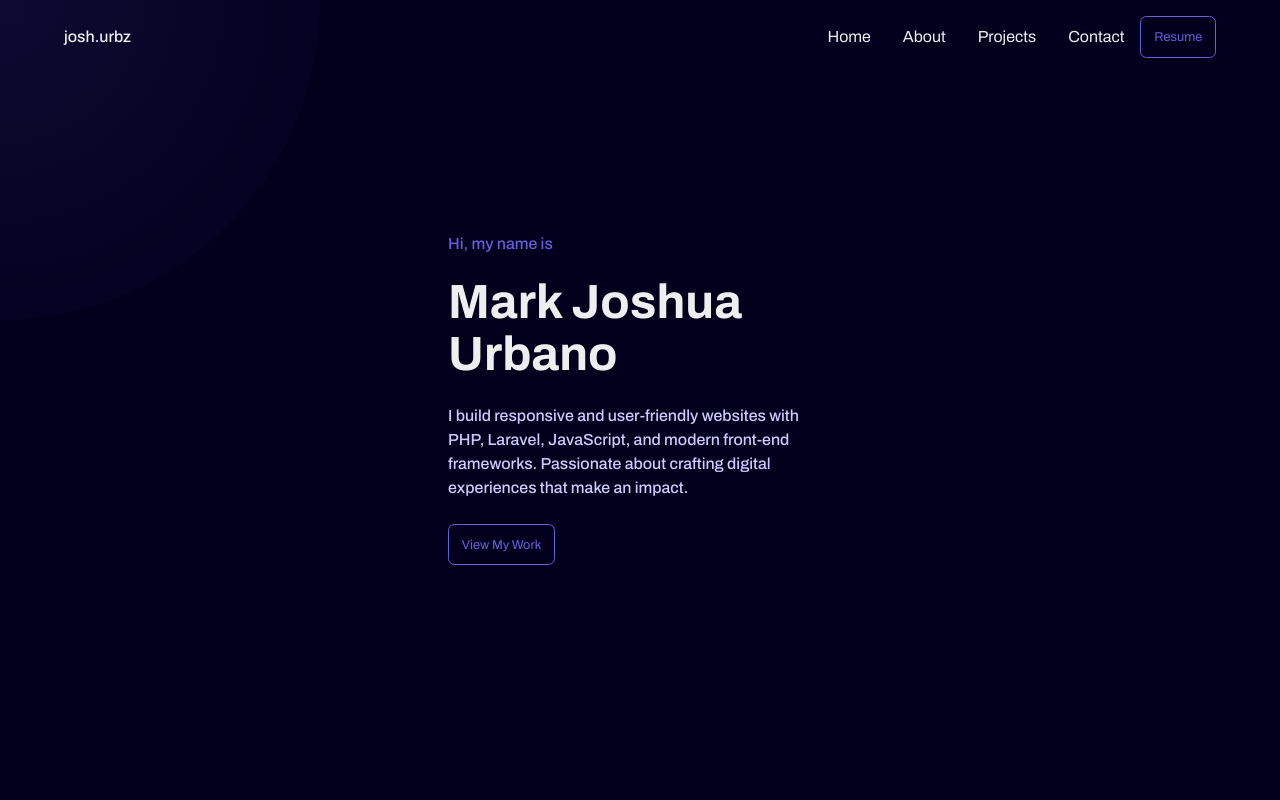
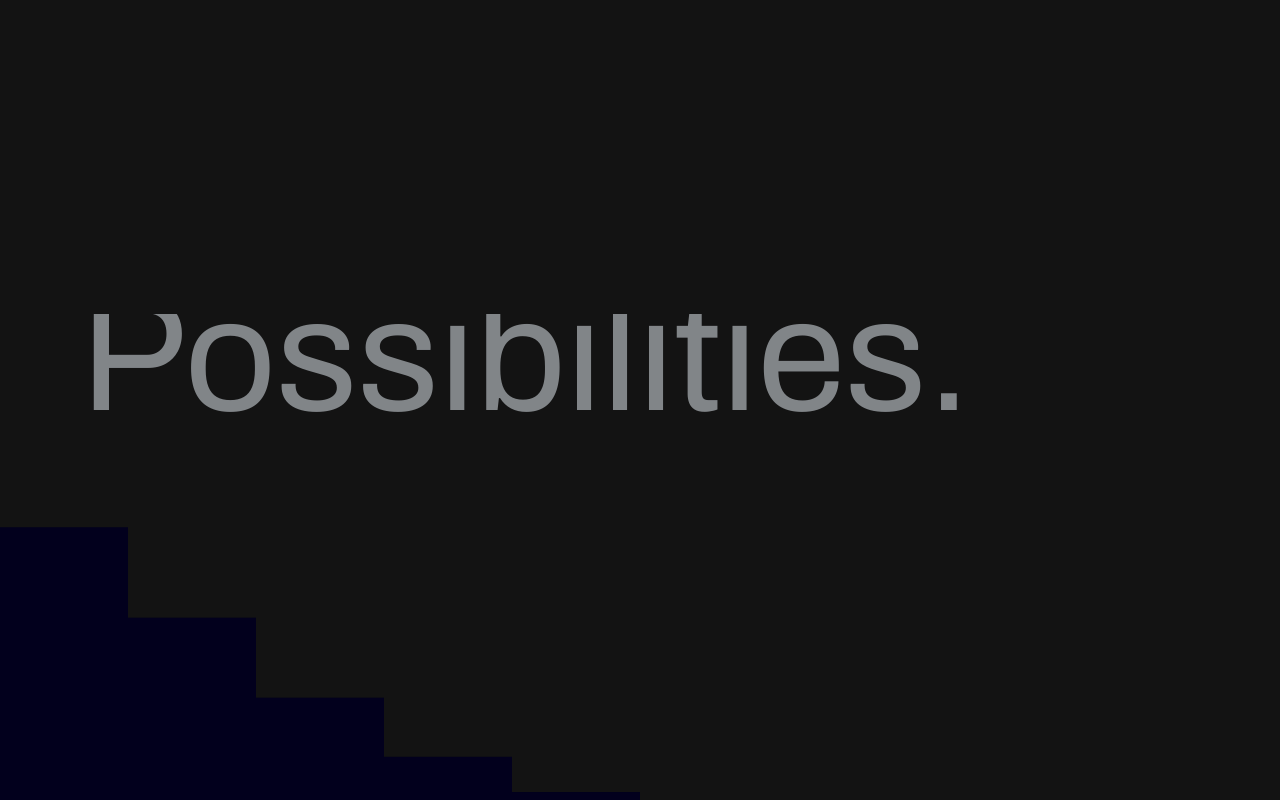
Before and after one commit to Josh-yy/my-portfolio, a React (Vite) app: page / in a window 1280 px wide. Shown: the top 800 px of the page. Built offline with nearby package versions, Linux system fonts and the light colour scheme.

Commit message:
feature: add preloader

```diff
--- a/src/App.jsx
+++ b/src/App.jsx
@@ -2,6 +2,7 @@ import Navigation from './NavigationBar/Navigation.jsx'
 import CursorEffect from './CursorEffect/CursorEffect.jsx'
 import Section from './Section/Section.jsx'
 import Landing from './Landing/Landing.jsx'
+import Loading from './Loading/Loading.jsx'
 import AboutMe from './AboutMe/AboutMe.jsx'
 import Projects from './Projects/Projects.jsx'
 import './index.css'
@@ -11,6 +12,7 @@ function App() {
   return (
     <>
       <main>
+        <Loading></Loading>
         <CursorEffect></CursorEffect>
 
         <Navigation></Navigation>
--- /dev/null
+++ b/src/Loading/Loading.jsx
@@ -0,0 +1,58 @@
+import { useEffect, useRef, useState } from 'react';
+import styles from './Loading.module.css'
+
+function Loading(){
+
+    const quote = useRef(null);
+    const [wordHeight, setWordHeight] = useState(0);
+
+    useEffect(() => {
+        if (!quote.current) return;
+        const spans = quote.current.children;
+        const spansArray = Array.from(spans);
+
+        spansArray.forEach((word, index) => {
+
+            const wordRect = word.getBoundingClientRect();
+            const wordHeight = wordRect.height;
+            setWordHeight(wordHeight);
+
+
+
+        });
+
+        setInterval(() => {
+
+            }, 500);
+
+    }, []);
+
+
+    return(
+        <>
+        <div ref={quote} className={styles.quote}>
+            <div className={styles.words}>
+                <span className={styles.word}>Building</span>
+                <span className={styles.word}>Today,</span>
+                <span className={styles.word}>For</span>
+                <span className={styles.word}>Tomorrow’s </span>
+                <span className={styles.word}>Possibilities.</span>
+            </div>
+        </div>
+        <div className={styles.overlay}>
+            <div className={styles.bar} ></div>
+            <div className={styles.bar} ></div>
+            <div className={styles.bar} ></div>
+            <div className={styles.bar} ></div>
+            <div className={styles.bar} ></div>
+            <div className={styles.bar} ></div>
+            <div className={styles.bar} ></div>
+            <div className={styles.bar} ></div>
+            <div className={styles.bar} ></div>
+            <div className={styles.bar} ></div>
+        </div>
+        </>
+    );
+}
+
+export default Loading
--- /dev/null
+++ b/src/Loading/Loading.module.css
@@ -0,0 +1,128 @@
+.overlay{
+    position: fixed;
+    width: 100vw;
+    height: 100vh;
+    z-index: 100;
+    display: flex;
+    animation: dissapear 1s ease forwards;
+    animation-delay: 9s;
+}
+
+.bar{
+    width: 10vw;
+    height: 100vh;
+    background-color: rgb(19, 19, 19);
+    animation-timing-function: linear;
+    animation: transition1by1 2s forwards;
+
+}
+
+.bar:nth-child(1){
+    animation-delay: 6s;
+}
+.bar:nth-child(2){
+    animation-delay: 6.1s;
+}
+.bar:nth-child(3){
+    animation-delay: 6.2s;
+}
+.bar:nth-child(4){
+    animation-delay: 6.3s;
+}
+.bar:nth-child(5){
+    animation-delay: 6.4s;
+}
+.bar:nth-child(6){
+    animation-delay: 6.5s;
+}
+.bar:nth-child(7){
+    animation-delay: 6.6s;
+}
+.bar:nth-child(8){
+    animation-delay: 6.7s;
+}
+.bar:nth-child(9){
+    animation-delay: 6.8s;
+}
+.bar:nth-child(10){
+    animation-delay: 6.9s;
+}
+
+
+.quote{
+    position: fixed;
+    width: 100vw;
+    height: 100vh;
+    z-index: 101;
+    display: flex;
+    justify-content: start;
+    align-items: center;
+    color: aliceblue;
+    overflow: hidden;
+    padding-left: 10vh;
+    animation: dissapear 1s ease forwards;
+    animation-delay: 9s;
+}
+
+.words{
+    display: flex;
+    flex-direction: column;
+    height: 20vh;
+    padding-bottom: 1%;
+    overflow: hidden;
+}
+
+.word{
+    font-size: 20vh;
+    transform: translateY(25vh);
+    animation: transUp 6s ease forwards;
+    animation-delay: 1.5s;
+}
+
+@keyframes transUp {
+    0% {
+        transform: translateY(25vh);
+    }
+    15% {
+        transform: translateY(0);
+    }
+    30% {
+        transform: translateY(-25vh);
+    }
+    45% {
+        transform: translateY(-45vh);
+    }
+    60% {
+        transform: translateY(-65vh);
+
+    }
+    75% {
+        transform: translateY(-85vh);
+        opacity: 1;
+    }
+    100%{
+        transform: translateY(-100vh);
+        opacity: 0;
+        display: none;
+        visibility: hidden;
+        pointer-events: none;
+    }
+}
+
+@keyframes transition1by1 {
+    from{
+        transform: translateY(0);
+    }
+    to{
+        transform: translateY(-100vh);
+    }
+}
+
+@keyframes dissapear {
+    to{
+        opacity: 0;
+        display: none;
+        visibility: hidden;
+        pointer-events: none;
+    }
+}
--- a/src/index.css
+++ b/src/index.css
@@ -20,9 +20,9 @@
 }
 
 html, body {
-  scroll-behavior: smooth; /* optional: smooth transition */
+  scroll-behavior: smooth;
 }
 
 main {
-  scroll-snap-type: y mandatory; /* 👈 snap on vertical scroll */
+  scroll-snap-type: y mandatory;
 }
```
